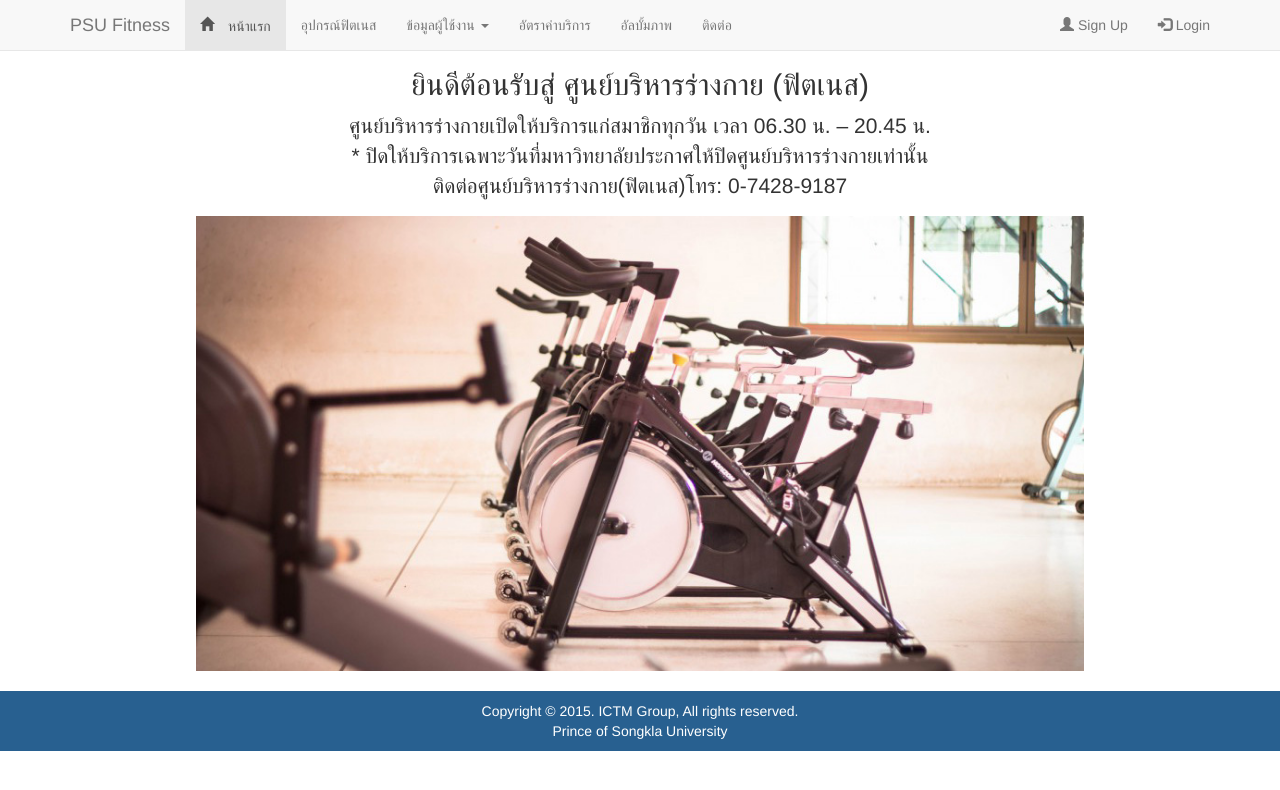
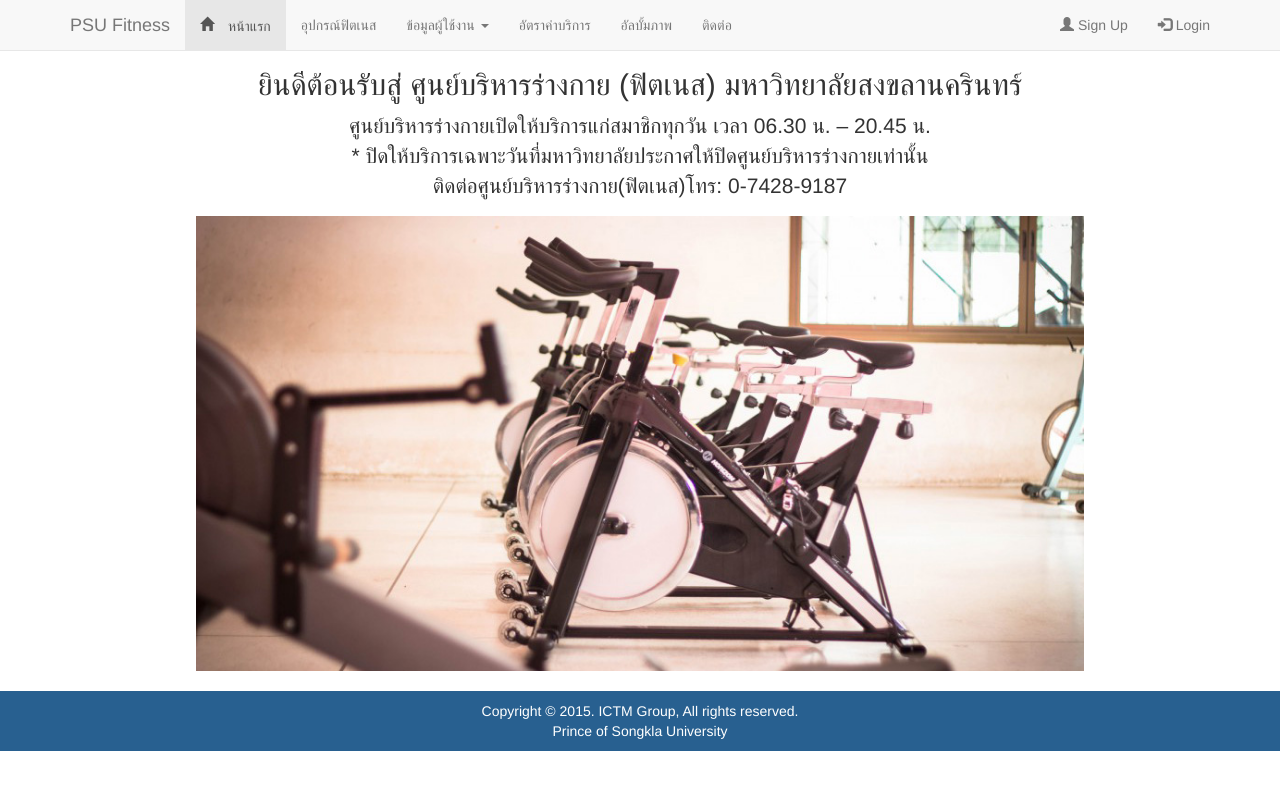
Before and after one commit to 5810121068-Nuruddeen/WebProject, a plain HTML site: page index.html in a window 1280 px wide. Drawn offline with nearby package versions, Linux system fonts and the light colour scheme.

Commit message:
เพิ่มข้อความในหัวข้อหลัก
มหาวิทยาลัยสงขลานครินทร์

```diff
--- a/index.html
+++ b/index.html
@@ -53,7 +53,7 @@
 
     <!-- content -->
     <div id="content" class="container jumbotron">
-        <h2 class="col-md-12">ยินดีต้อนรับสู่ ศูนย์บริหารร่างกาย (ฟิตเนส)</h2>
+        <h2 class="col-md-12">ยินดีต้อนรับสู่ ศูนย์บริหารร่างกาย (ฟิตเนส) มหาวิทยาลัยสงขลานครินทร์</h2>
         <p class="col-md-12">
             ศูนย์บริหารร่างกายเปิดให้บริการแก่สมาชิกทุกวัน เวลา  06.30 น. – 20.45 น. <br />
             * ปิดให้บริการเฉพาะวันที่มหาวิทยาลัยประกาศให้ปิดศูนย์บริหารร่างกายเท่านั้น<br />
```
